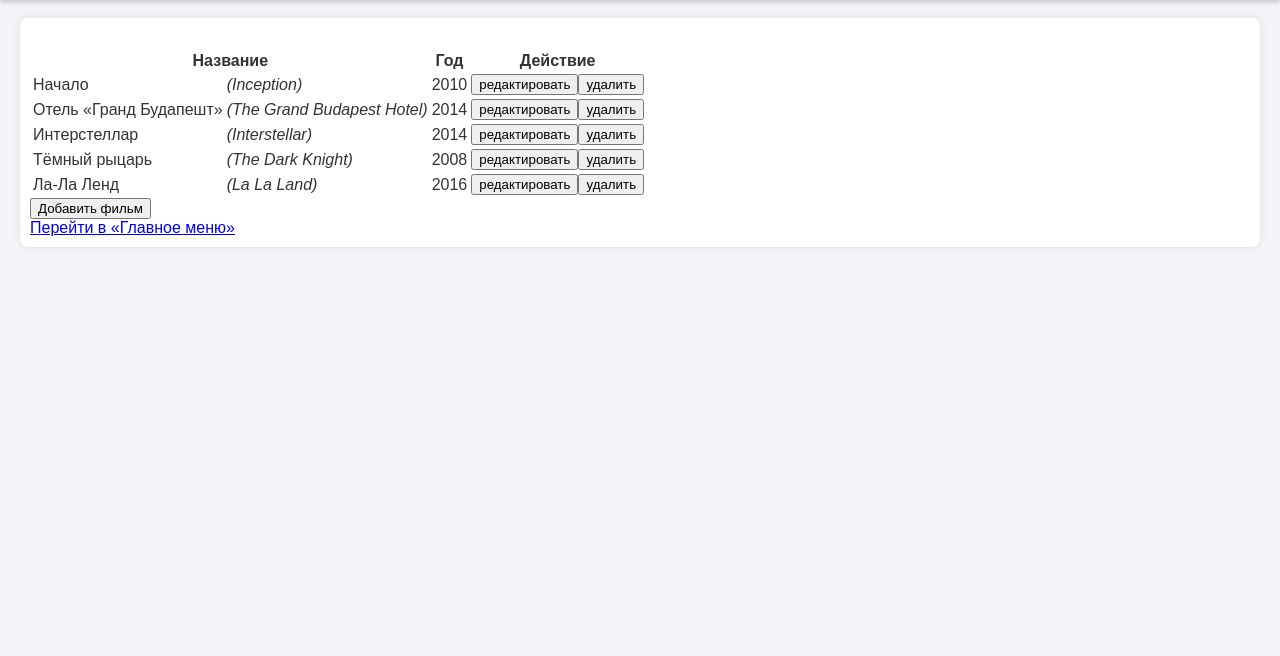
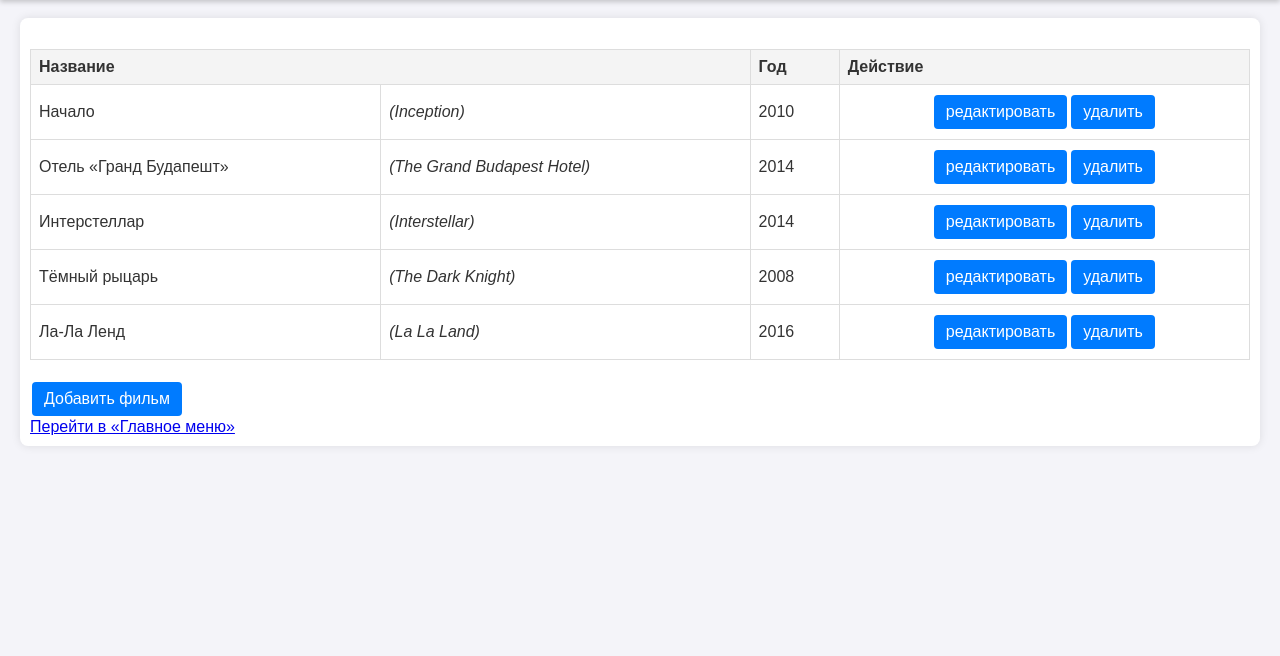
Before and after one commit to Mihailboboev24/2sem_all_web_labs, a Flask app: page /lab7/ in a window 1280 px wide. Shown: the part 42-698 px from the top of the page. Run offline with Flask 3, Linux system fonts and the light colour scheme.

Commit message:
Редактирование фильмов

```diff
--- a/static/lab7/main.js
+++ b/static/lab7/main.js
@@ -114,3 +114,18 @@ function sendFilm() {
             document.getElementById('description-error').innerText = errors.error;
     });
 }
+
+function editFilm(id) {
+    fetch(`/lab7/rest-api/films/${id}`)
+    .then(function (data) {
+        return data.json();
+    })
+    .then(function (film) {
+        document.getElementById('id').value = id;
+        document.getElementById('title').value = film.title;
+        document.getElementById('title-ru').value = film.title_ru;
+        document.getElementById('year').value = film.year;
+        document.getElementById('description').value = film.description;
+        showModal();
+    });
+}
--- a/templates/lab7/index.html
+++ b/templates/lab7/index.html
@@ -1,22 +1,11 @@
 {% extends "base.html" %}
+
 {% block lab %}Лабораторная работа 7{% endblock %}
+
 {% block script %}
 <script src="{{ url_for('static', filename='lab7/main.js') }}"></script>
-<style>
-    .modal {
-        display: none;
-        background: white;
-        width: 400px;
-        left: 50%;
-        top: 220px;
-        margin-left: -200px;
-        position: absolute;
-        padding: 20px;
-        box-shadow: 3px 3px 5px black;
-        z-index: 100;
-    }
-    </style>
 {% endblock %}
+
 {% block main %}
     <h1></h1>
 
@@ -30,32 +19,139 @@
         </thead>
         <tbody id="film-list"></tbody>
     </table>
+
     <script>
         fillFilmList();
     </script>
+
     <div>
         <button onclick="addFilm()">Добавить фильм</button>
     </div>
+
     <div class="modal">
         <input type="hidden" id="id">
         <label>
             Название фильма на русском:
             <input type="text" id="title-ru">
         </label><br>
+
         <label>
             Название фильма на оригинальном языке
             <i>(если фильм русский, то оставьте пустым):</i>
             <input type="text" id="title">
         </label><br>
+
         <label>
             Год выпуска:
             <input type="number" id="year">
         </label><br>
+
         <label>
             Описание:
             <textarea id="description"></textarea>
+            <div id="description-error" class="error-message"></div>
         </label><br>
+
         <button onclick="sendFilm()">ОК</button>
         <button onclick="cancel()">Отмена</button>
     </div>
+
+    <div class="modal-backdrop"></div>
 {% endblock %}
+
+{% block style %}
+<style>
+table {
+    width: 100%;
+    border-collapse: collapse;
+    margin: 20px 0;
+    font-size: 16px;
+    text-align: left;
+}
+
+table th, table td {
+    border: 1px solid #dddddd;
+    padding: 8px;
+}
+
+table th {
+    background-color: #f4f4f4;
+    font-weight: bold;
+}
+
+/* Центрирование кнопок в ячейке */
+table td:last-child {
+    text-align: center;
+}
+
+button {
+    background-color: #007bff;
+    color: white;
+    border: none;
+    padding: 8px 12px;
+    font-size: 16px;
+    cursor: pointer;
+    border-radius: 4px;
+    margin: 2px;
+    transition: background-color 0.3s ease;
+}
+
+button:hover {
+    background-color: #0056b3;
+}
+
+button:disabled {
+    background-color: #cccccc;
+    cursor: not-allowed;
+}
+
+.modal {
+    display: none;
+    background: white;
+    width: 400px;
+    left: 50%;
+    top: 50%;
+    transform: translate(-50%, -50%);
+    position: fixed;
+    padding: 20px;
+    box-shadow: 0 4px 8px rgba(0, 0, 0, 0.2);
+    z-index: 100;
+    border-radius: 8px;
+}
+
+.modal label {
+    display: block;
+    margin-bottom: 10px;
+}
+
+.modal textarea, .modal input[type="text"], .modal input[type="number"] {
+    width: 100%;
+    padding: 8px;
+    font-size: 16px;
+    margin-top: 5px;
+    margin-bottom: 15px;
+    border: 1px solid #ccc;
+    border-radius: 4px;
+    box-sizing: border-box;
+}
+
+.error-message {
+    color: red;
+    font-size: 14px;
+    margin-top: -10px;
+    margin-bottom: 10px;
+}
+
+/* Фон для затемнения экрана */
+.modal-backdrop {
+    display: none;
+    position: fixed;
+    top: 0;
+    left: 0;
+    width: 100%;
+    height: 100%;
+    background: rgba(0, 0, 0, 0.5);
+    z-index: 99;
+}
+</style>
+{% endblock %}
```
